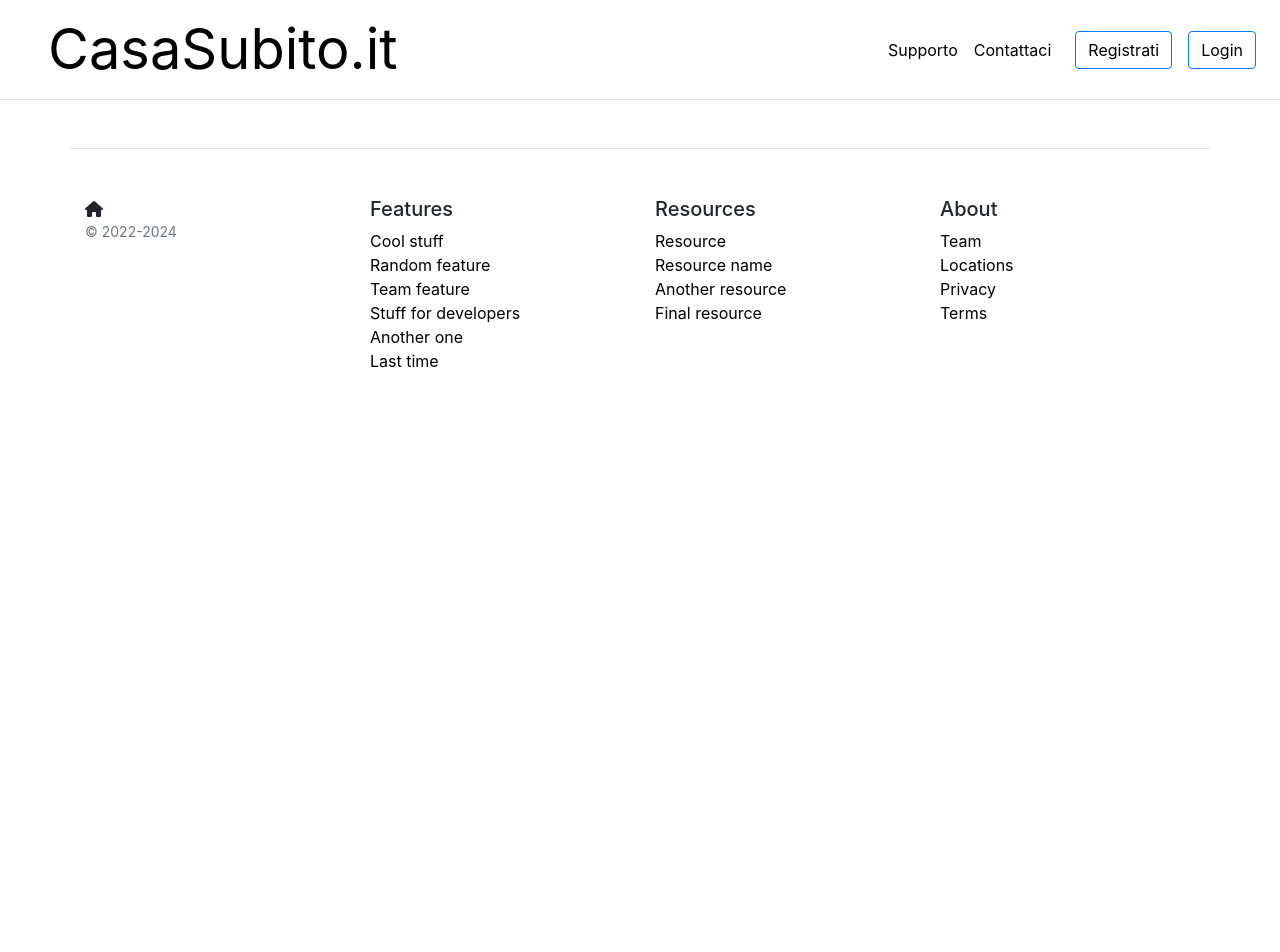
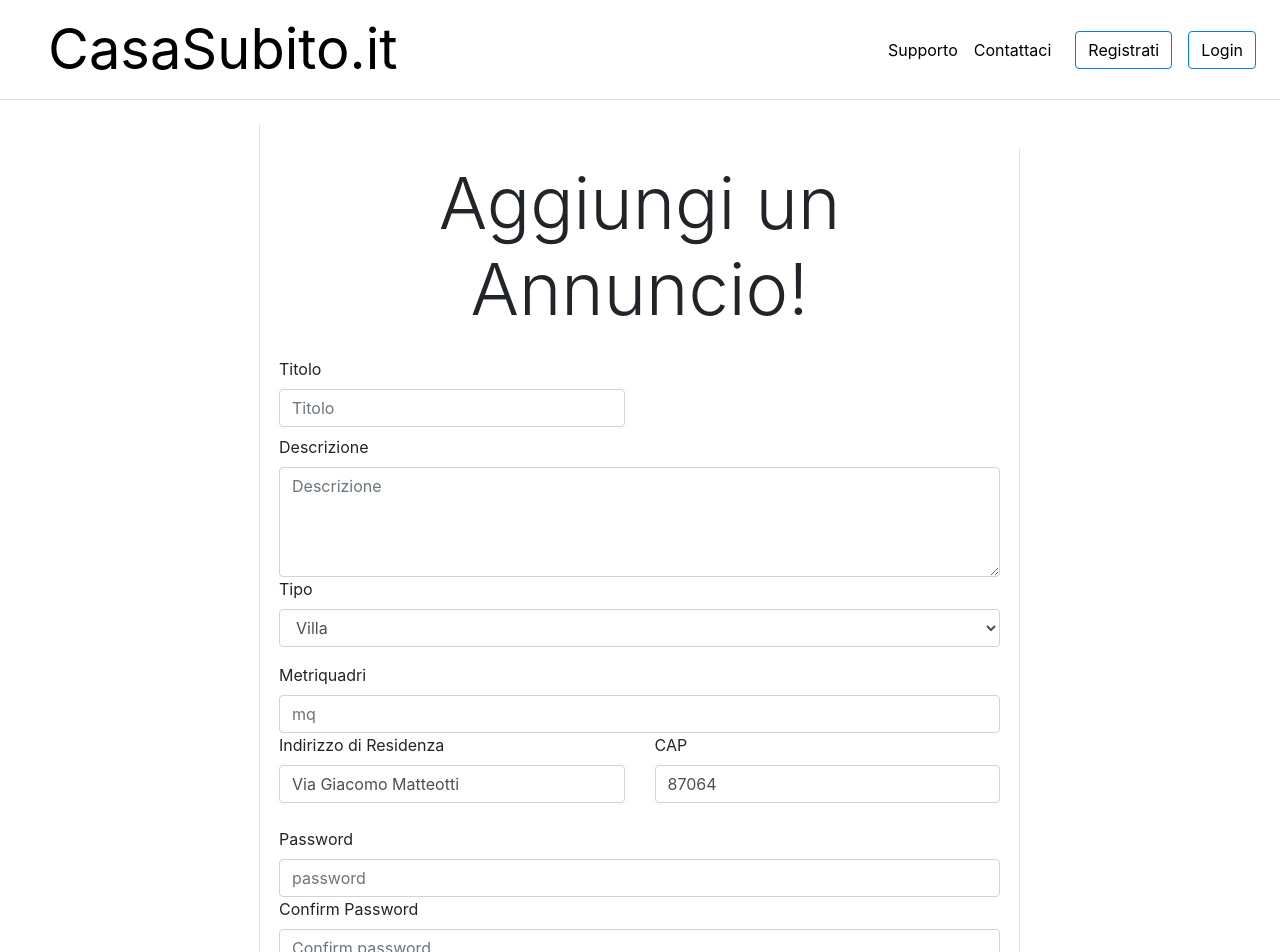
Before and after one commit to mattfus/ProgettoWeb2022-Frontend, an Angular app: page /addAd in a window 1280 px wide. Before the commit this address led to /. Shown: the top 952 px of the page. Before the commit the page ends 800 px from the top, so only its background shows below. Built offline with nearby package versions, Linux system fonts and the light colour scheme.

Commit message:
Preparazione per aggiunta di Maps API

```diff
--- /dev/null
+++ b/src/app/add-ad/add-ad.component.html
@@ -0,0 +1,69 @@
+<div class="container rounded bg-white mt-5 mb-5">
+  <div class="row">
+      <div class="col-md-2 col-lg-2 border-right" style="margin-top: -2%;">
+
+      </div>
+      <div class="col-md-7 col-lg 7 border-right">
+          <div class="p-1 py-5" style="margin-top: -5%;">
+              <div class="d-flex justify-content-between align-items-center mb-3">
+                  <h4 class="text-center display-3">Aggiungi un Annuncio!</h4>
+              </div>
+              <div class="row mt-2">
+                  <div class="col-md-6">
+                    <label for="titleInput">Titolo</label>
+                    <input id="titleInput" type="text" class="form-control" placeholder="Titolo" value="">
+                  </div>
+              </div>
+              <div class="row mt-2">
+                  <div class="col-md-12">
+                    <label for="text-areaInput">Descrizione</label>
+                    <textarea id="text-areaInput" type="text" class="form-control" placeholder="Descrizione" rows="4" value=""></textarea>
+                  </div>
+                  <div class="col-md-12">
+                    <label for="typeInput">Tipo</label>
+                    <select id="typeInput" type="text" class="form-control" placeholder="Tipo" value="">
+                      <option>Villa</option>
+                      <option>Appartamento</option>
+                      <option>Terreno</option>
+                    </select>
+                  </div>
+              </div>
+              <div class="row mt-3">
+                  <div class="col-md-12">
+                    <label for="mqInput">Metriquadri</label>
+                    <input id="mqInput" type="number" class="form-control" placeholder="mq" value="">
+                  </div>
+                  <div class="col-md-12">
+                  </div>
+                  <div class="col-md-6">
+                    <label>Indirizzo di Residenza</label>
+                    <input type="text" class="form-control" placeholder="Indirizzo" value="Via Giacomo Matteotti">
+                  </div>
+                  <div class="col-md-6">
+                    <label>CAP</label>
+                    <input type="tel" class="form-control" placeholder="CAP" value="87064">
+                  </div>
+                  <hr>
+              </div>
+              <div class=" row mt-4">
+                  <div class="col-md-12">
+                    <label>Password</label>
+                    <input type="password" class="form-control" placeholder="password" value="">
+                  </div>
+                  <div class="col-md-12">
+                    <label>Confirm Password</label>
+                    <input type="password" class="form-control" placeholder="Confirm password" value="">
+                  </div>
+              </div>
+              <div class="mt-5 text-center">
+                <button class="btn btn-primary profile-button" type="button">Salva Profilo</button>
+              </div>
+          </div>
+      </div>
+      <div class="col-md-2 col-lg-2">
+          <div class="p-3 py-5">
+
+          </div>
+      </div>
+  </div>
+</div>
--- a/src/app/app-routing.module.ts
+++ b/src/app/app-routing.module.ts
@@ -2,11 +2,13 @@
 import { RouterModule, Routes } from '@angular/router';
 import { DashboardComponent } from './dashboard/dashboard.component';
 import { ProfilesComponent } from './profiles/profiles.component';
+import { AddAdComponent } from './add-ad/add-ad.component';
 
 const routes: Routes = [
   { path: '', redirectTo: '/dashboard', pathMatch: 'full' },
   { path: 'dashboard', component: DashboardComponent },
-  { path: 'profiles/:nickname', component: ProfilesComponent}
+  { path: 'profiles/:nickname', component: ProfilesComponent},
+  { path: 'addAd', component: AddAdComponent}
 ];
 
 @NgModule({
--- a/src/app/app.component.ts
+++ b/src/app/app.component.ts
@@ -31,8 +31,10 @@
           this.service.getUserBySession(id).subscribe(user => this.user = user).add( () => {
             if(this.loggedIn && id != null && id != ""){
               this.setSessionId(id);
+              console.log(this.user.isBanned);
               if(this.user.nickname == null){
                 this.loggedIn = false;
+                alert("Login Scaduto")
               }
             }
           });
@@ -60,4 +62,5 @@
   private setSessionId(id: string){
     this.sessionId = id;
   }
+
 }
--- a/src/app/app.module.ts
+++ b/src/app/app.module.ts
@@ -8,19 +8,21 @@
 import { AppComponent } from './app.component';
 import { DashboardComponent } from './dashboard/dashboard.component';
 import { ProfilesComponent } from './profiles/profiles.component';
+import { AddAdComponent } from './add-ad/add-ad.component';
 
 @NgModule({
   declarations: [
     AppComponent,
     DashboardComponent,
-    ProfilesComponent
+    ProfilesComponent,
+    AddAdComponent,
   ],
   imports: [
     BrowserModule,
     AppRoutingModule,
     RouterModule.forRoot([]),
     HttpClientModule,
-    FormsModule
+    FormsModule,
   ],
 
   providers: [],
--- a/src/app/classes.ts
+++ b/src/app/classes.ts
@@ -12,12 +12,12 @@
   id!: number;
   name!: string;
   lastname!: string;
+  age!: number;
   nickname!: string;
+  password!: string;
   email!: string;
-  age!: Number;
-  password!: string;
   role!: string;
-  isBanned!: Boolean;
+  isBanned!: boolean;
 }
 
 export interface Property{
--- a/src/app/dashboard/dashboard.component.html
+++ b/src/app/dashboard/dashboard.component.html
@@ -27,7 +27,7 @@
           </div>
       </div>
       <div class="card-footer w-100 text-muted">
-          <button class="btn btn-lg btn-outline-primary btn-block">Leggi annuncio</button>
+          <a href="/Ad/{{ad.id}}?sessionId={{getSessionId()}}" class="btn btn-lg btn-outline-primary btn-block">Leggi annuncio</a>
       </div>
     </div>
   </div>
--- a/src/app/profiles/profiles.component.html
+++ b/src/app/profiles/profiles.component.html
@@ -41,7 +41,7 @@
                   </div>
                   <div class="col-md-6">
                     <label>Regione</label>
-                    <input type="text" class="form-control" value="Calabria" placeholder="state">
+                    <input type="text" class="form-control" value="Calabria" placeholder="Regione">
                   </div>
                   <div class="col-md-6">
                     <label>Indirizzo di Residenza</label>
@@ -71,20 +71,17 @@
       <div class="col-md-4">
           <div class="p-3 py-5">
               <div class="d-flex justify-content-between align-items-center experience">
-                <span>Annunci</span>
-                <span class="border px-3 p-1 add-experience">
-                  <i class="fa fa-plus"></i>&nbsp;Experience</span>
+                <span>Immobili</span>
+                <a class="btn btn-outline-primary mr-md-4" href="http://localhost:4200/addAd?sessionId={{getSessionId()}}"><span><i class="fa fa-plus"></i> Annuncio</span>
+                </a>
                 </div>
                 <br>
               <div class="col-md-12">
-                <label class="labels">Experience in Designing</label>
-                <input type="text" class="form-control" placeholder="experience" value="">
+                <label for="propertiesList" class="labels">Lista dei tuoi Immobili</label>
+                <br>
+                <a name="propertiesList" class="btn btn-primary text-white" href="http://localhost:8080/properties">Lista Immobili</a>
               </div>
                  <br>
-              <div class="col-md-12">
-                <label class="labels">Additional Details</label>
-                <input type="text" class="form-control" placeholder="additional details" value="">
-              </div>
           </div>
       </div>
   </div>
@@ -93,7 +90,14 @@
 <div *ngIf="loggedUser.nickname !== user.nickname"class="container rounded bg-white mt-5 mb-5">
   <div class="row">
       <div class="col-md-3 border-right" style="margin-top: -2%;">
-          <div class="d-flex flex-column align-items-center text-center p-3 py-5"><img class="rounded-circle mt-5" width="150px" src="https://st3.depositphotos.com/15648834/17930/v/600/depositphotos_179308454-stock-illustration-unknown-person-silhouette-glasses-profile.jpg"><span class="font-weight-bold">{{user.name}} {{user.lastname}}</span><span class="text-black-50">{{user.email}}</span></div>
+          <div class="d-flex flex-column align-items-center text-center p-3 py-5">
+            <img class="rounded-circle mt-5" width="150px" src="https://st3.depositphotos.com/15648834/17930/v/600/depositphotos_179308454-stock-illustration-unknown-person-silhouette-glasses-profile.jpg">
+            <span class="font-weight-bold">{{user.name}} {{user.lastname}}</span>
+            <span class="text-black-50">{{user.email}}</span>
+          </div>
+          <div *ngIf="loggedUser.role === 'admin'" class="text-center">
+            <button class="btn alert-danger" type="button">Banna Utente</button>
+          </div>
       </div>
       <div class="col-md-5 border-right">
           <div class="p-1 py-5" style="margin-top: -5%;">
@@ -103,39 +107,39 @@
               <div class="row mt-2">
                   <div class="col-md-6">
                     <label class="labels">Nome</label>
-                    <input type="text" class="form-control" placeholder="Nome" value="{{user.name}}">
+                    <input type="text" class="form-control" placeholder="Nome" value="{{user.name}}" disabled>
                   </div>
                   <div class="col-md-6">
                     <label class="labels">Cognome</label>
-                    <input type="text" class="form-control" value="{{user.lastname}}" placeholder="Cognome">
+                    <input type="text" class="form-control" value="{{user.lastname}}" placeholder="Cognome" disabled>
                   </div>
               </div>
               <div class="row mt-3">
                   <div class="col-md-12">
                     <label class="labels">Numero di telefono</label>
-                    <input type="tel" class="form-control" placeholder="Numero di Telefono" value="">
+                    <input type="tel" class="form-control" placeholder="Numero di Telefono" value="" disabled>
                   </div>
                   <div class="col-md-12">
                     <label class="labels">Email</label>
-                    <input type="text" class="form-control" placeholder="e-mail" value="{{user.email}}">
+                    <input type="text" class="form-control" placeholder="e-mail" value="{{user.email}}" disabled>
                   </div>
               </div>
               <div class="row mt-3">
                   <div class="col-md-6">
                     <label class="labels">Paese</label>
-                    <input type="text" class="form-control" placeholder="country" value="Italia">
+                    <input type="text" class="form-control" placeholder="country" value="Italia" disabled>
                   </div>
                   <div class="col-md-6">
                     <label class="labels">Regione</label>
-                    <input type="text" class="form-control" value="Calabria" placeholder="state">
+                    <input type="text" class="form-control" value="Calabria" placeholder="state" disabled>
                   </div>
                   <div class="col-md-6">
                     <label class="labels">Indirizzo di Residenza</label>
-                    <input type="text" class="form-control" placeholder="Indirizzo" value="Via Giacomo Matteotti">
+                    <input type="text" class="form-control" placeholder="Indirizzo" value="Via Giacomo Matteotti" disabled>
                   </div>
                   <div class="col-md-12">
                     <label class="labels">CAP</label>
-                    <input type="tel" class="form-control" placeholder="Indirizzo" value="Via Giacomo Matteotti">
+                    <input type="tel" class="form-control" placeholder="Indirizzo" value="Via Giacomo Matteotti" disabled>
                   </div>
               </div>
               <div>
--- a/src/app/profiles/profiles.component.ts
+++ b/src/app/profiles/profiles.component.ts
@@ -33,6 +33,7 @@
     //Add 'implements AfterContentChecked' to the class.
     this.sessionId = this.app.getSessionId();
     this.loggedUser = this.app.getUser();
+    console.log(this.user.isBanned);
 
   }
 
@@ -44,6 +45,10 @@
     return this.app.getUser();
   }
 
+  public getUserBanned(): boolean{
+    return this.user.isBanned;
+  }
+
 
 
 }
--- a/src/index.html
+++ b/src/index.html
@@ -12,6 +12,7 @@
     <script src="https://code.jquery.com/jquery-3.2.1.slim.min.js" integrity="sha384-KJ3o2DKtIkvYIK3UENzmM7KCkRr/rE9/Qpg6aAZGJwFDMVNA/GpGFF93hXpG5KkN" crossorigin="anonymous"></script>
     <script src="https://cdn.jsdelivr.net/npm/popper.js@1.12.9/dist/umd/popper.min.js" integrity="sha384-ApNbgh9B+Y1QKtv3Rn7W3mgPxhU9K/ScQsAP7hUibX39j7fakFPskvXusvfa0b4Q" crossorigin="anonymous"></script>
     <script src="https://cdn.jsdelivr.net/npm/bootstrap@4.0.0/dist/js/bootstrap.min.js" integrity="sha384-JZR6Spejh4U02d8jOt6vLEHfe/JQGiRRSQQxSfFWpi1MquVdAyjUar5+76PVCmYl" crossorigin="anonymous"></script>
+    <script src="http://www.openlayers.org/api/OpenLayers.js"></script>
   </head>
   <body>
     <app-root></app-root>
```
Also changed, not shown: src/app/add-ad/add-ad.component.ts (added, +25 -0 lines), src/app/add-ad/add-ad.component.css (added), 1 other file (tests, documents, lock files or other folders).
